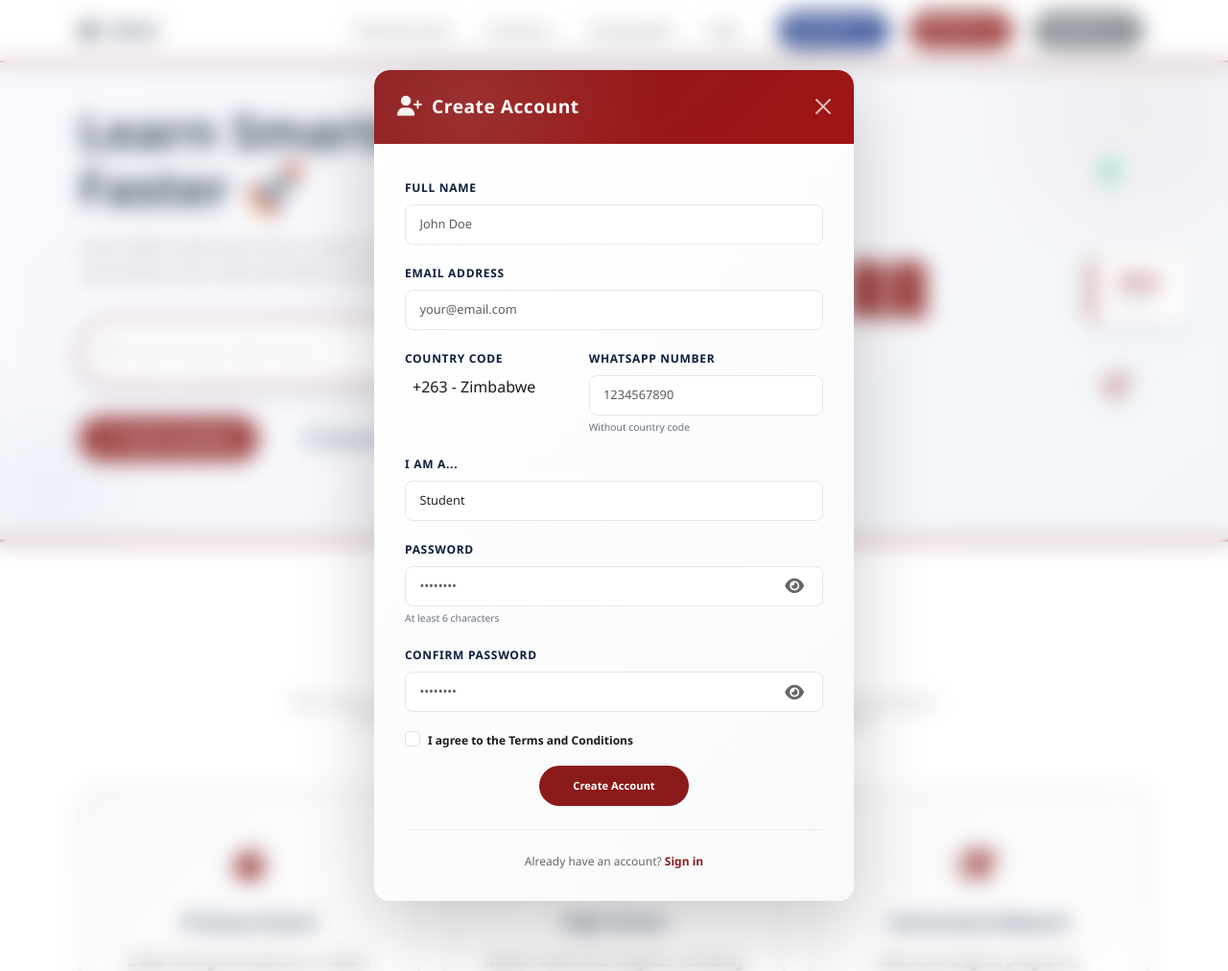
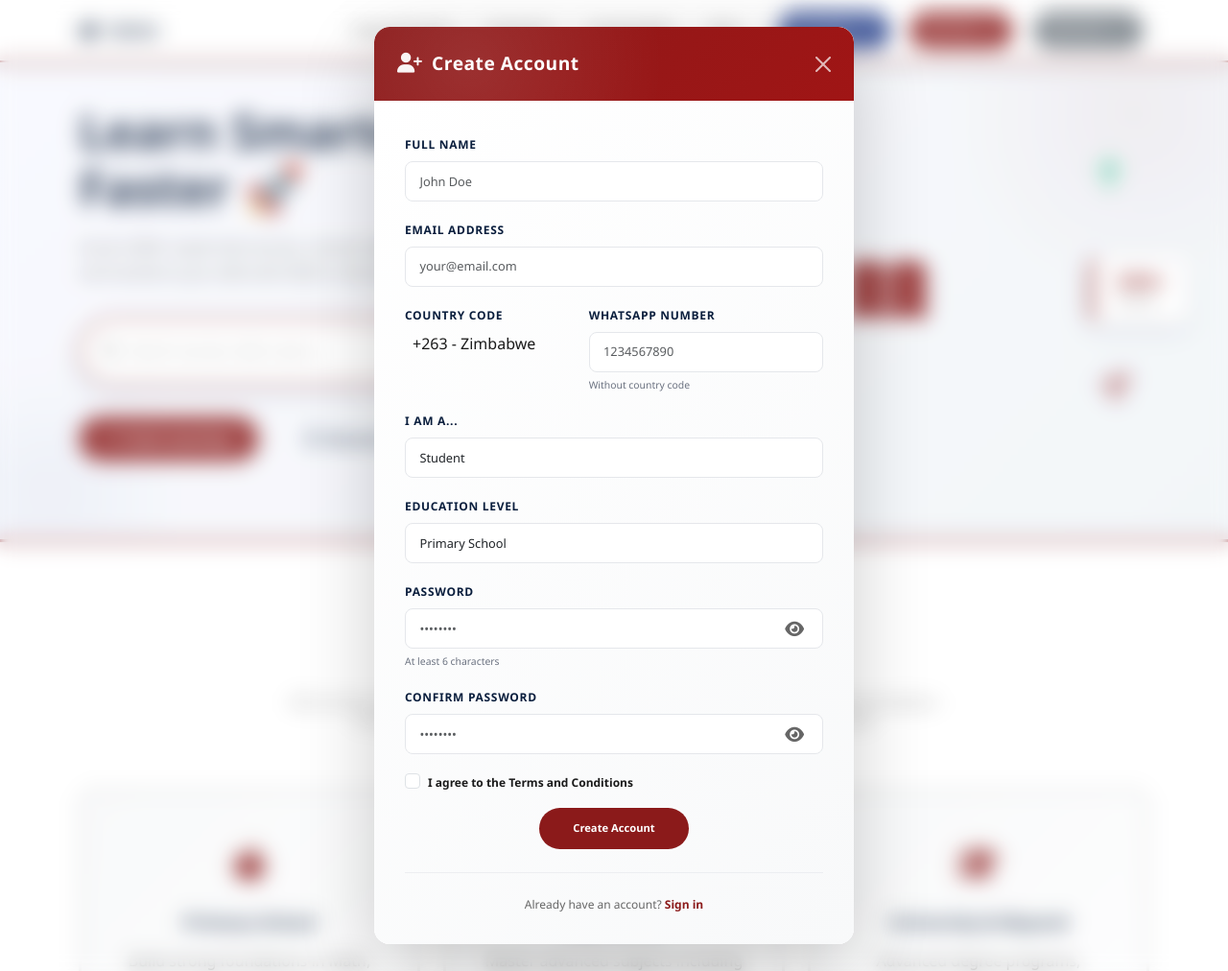
Before and after one commit to TKay25/ZEDU, a Flask app: page / in a window 1280 px wide, after a click on "Explore". Shown: the whole page at 96% size. Run offline with Flask 3, Linux system fonts and the light colour scheme; some libraries are stand-ins or nearby versions.

Commit message:
Update index.html

```diff
--- a/templates/index.html
+++ b/templates/index.html
@@ -3305,9 +3305,9 @@
                                 <option value="parent">Parent</option>
                             </select>
                         </div>
-                        <div class="mb-3" id="educationLevelGroup" style="display: none;">
+                        <div class="mb-3" id="educationLevelGroup">
                             <label for="signupEducationLevel" class="form-label" id="educationLevelLabel">Education Level</label>
-                            <select class="form-select" id="signupEducationLevel">
+                            <select class="form-select" id="signupEducationLevel" required>
                                 <option value="">Select level</option>
                                 <option value="primary">Primary School</option>
                                 <option value="high_school">High School</option>
@@ -3373,10 +3373,12 @@
                     role = 'student';
                 }
 
-                // Clear and reset form first
-                document.getElementById('signupForm').reset();
-
-                // Set values BEFORE showing modal (not in setTimeout)
+                // Only reset form if coming from a role button, not from education level button
+                if (role && !educationLevel) {
+                    document.getElementById('signupForm').reset();
+                }
+
+                // Set values BEFORE showing modal
                 if (role) {
                     document.getElementById('signupUserType').value = role;
                     console.log('Set role to:', role);
```
